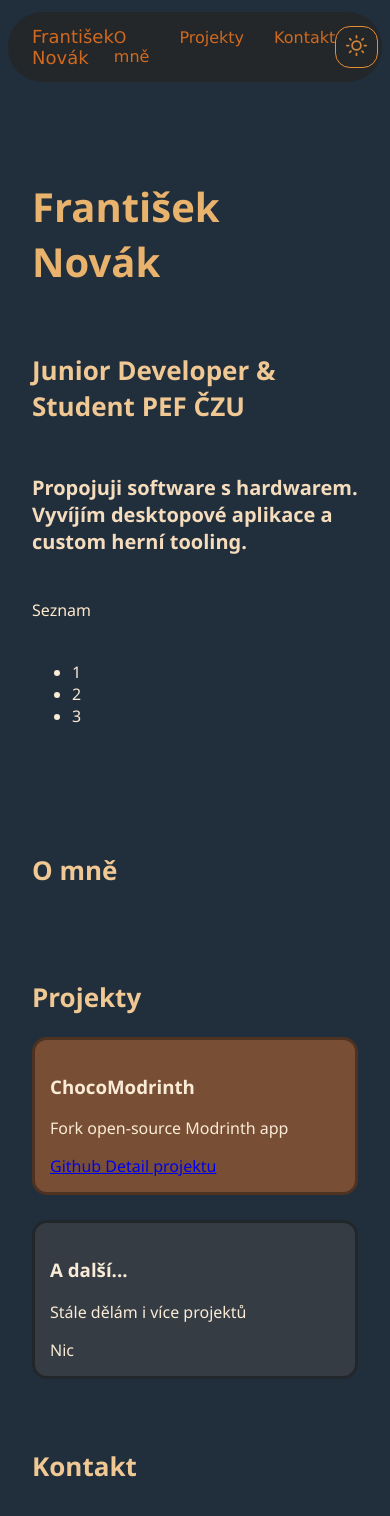
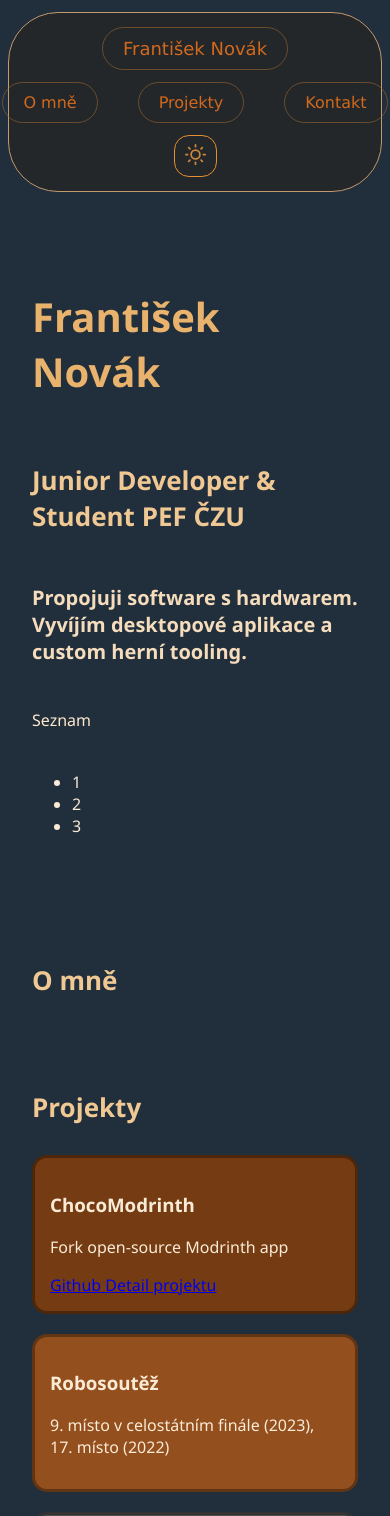
Before and after one commit to FudgeCZ/personal-web, a Next.js app: page / in a window 390 px wide. Shown: the top 1516 px of the page. Built offline with nearby package versions, Linux system fonts and the light colour scheme.

Commit message:
Header a karty pro mobil

```diff
--- a/app/components/Projects.tsx
+++ b/app/components/Projects.tsx
@@ -1,7 +1,22 @@
+"use client";
 import Link from "next/link";
 import Reveal from "./Reveal";
+import { useState } from "react";
 
 export default function Projects() {
+  const [aktivni, setAktivni] = useState(0);
+  function poziceTrida(index: number) {
+    const posun = (index - aktivni + 3) % 3;
+    if (posun === 0) {
+      return "pozice-vpredu";
+    }
+    if (posun === 1) {
+      return "pozice-vlevo";
+    }
+    if (posun === 2) {
+      return "pozice-vpravo";
+    }
+  }
   return (
     <section id="projekty">
       <Reveal>
@@ -9,7 +24,10 @@ export default function Projects() {
       </Reveal>
       <Reveal>
         <div className="karty">
-          <div className="karta karta-choco">
+          <div
+            className={`karta karta-choco ${poziceTrida(0)}`}
+            onClick={() => setAktivni(0)}
+          >
             <h3>ChocoModrinth</h3>
             <p>Fork open-source Modrinth app</p>
             <a
@@ -20,10 +38,20 @@ export default function Projects() {
             </a>
             <Link href="/projekt"> Detail projektu</Link>
           </div>
-          <div className="karta karta-nic">
+          <div
+            className={`karta karta-robo ${poziceTrida(1)}`}
+            onClick={() => setAktivni(1)}
+          >
+            <h3>Robosoutěž</h3>
+            <p>9. místo v celostátním finále (2023), 17. místo (2022)</p>
+          </div>
+          <div
+            className={`karta karta-nic ${poziceTrida(2)}`}
+            onClick={() => setAktivni(2)}
+          >
             <h3>A další...</h3>
             <p>Stále dělám i více projektů</p>
-            <a>Nic</a>
+            <a href="https://github.com/FudgeCZ">Další na GitHubu</a>
           </div>
         </div>
       </Reveal>
--- a/app/style.css
+++ b/app/style.css
@@ -4,10 +4,12 @@
 
   --header-barva: chocolate;
   --header-pozadi: rgba(37, 35, 30, 0.6);
+  --header-hover: rgb(236, 215, 183);
 
   --karty-border: rgba(0, 0, 0, 0.35);
-  --karta-choco-pozadi: rgba(226, 121, 45, 0.45);
-  --karta-dalsi-pozadi: rgba(78, 78, 78, 0.45);
+  --karta-choco-pozadi: rgb(117, 60, 19);
+  --karta-dalsi-pozadi: rgb(78, 78, 78);
+  --karta-robo-pozadi: rgb(148, 79, 30);
 
   --jmeno-barva: rgb(233, 179, 109);
   --h2-barva: rgb(240, 200, 148);
@@ -19,6 +21,7 @@
   --text: rgb(107, 82, 54);
 
   --header-pozadi: rgba(202, 182, 143, 0.6);
+  --header-hover: rgb(95, 60, 8);
 
   --jmeno-barva: rgb(184, 109, 12);
   --h2-barva: rgb(211, 140, 47);
@@ -26,8 +29,12 @@
   --seznam-barva: rgb(117, 90, 54);
 
   --karty-border: rgba(0, 0, 0, 0.65);
-  --karta-choco-pozadi: rgba(207, 108, 36, 0.5);
-  --karta-dalsi-pozadi: rgba(78, 78, 78, 0.55);
+  --karta-choco-pozadi: rgb(148, 79, 30);
+  --karta-choco-text: rgb(255, 190, 106);
+  --karta-robo-pozadi: rgb(148, 79, 30);
+  --karta-robo-text: rgb(255, 190, 106);
+  --karta-dalsi-pozadi: rgb(78, 78, 78);
+  --karta-nic-text: rgb(207, 184, 141);
 }
 body {
   background-color: var(--pozadi);
@@ -53,33 +60,103 @@ h2 {
 }
 
 .karty {
-  display: grid;
-  grid-template-columns: 1fr 1fr;
-  gap: 25px;
+  position: relative; /* kotva — vůči ní se karty budou umisťovat */
+  max-width: 350px;
+  height: 240px; /* absolute děti výšku rodiče neovlivní, musíme ji dát ručně */
+  margin: 30px auto 0;
+  perspective: 1000px; /* oko, znáš z E3 */
 }
-@media (max-width: 800px) {
-  .karty {
-    grid-template-columns: 1fr;
-  }
-}
+
 .karta {
+  position: absolute;
+  top: 0;
+  left: 0;
+  right: 0;
+  bottom: 0;
   padding: 15px;
   border-radius: 15px;
   border: 3px solid var(--karty-border);
+  transition:
+    transform 0.6s,
+    background-color 0.4s,
+    color 0.4s,
+    border-color 0.4s;
 }
 .karta-choco {
   background-color: var(--karta-choco-pozadi);
+  color: var(--karta-choco-text);
+}
+.karta-robo {
+  background-color: var(--karta-robo-pozadi);
+  color: var(--karta-robo-text);
 }
 .karta-nic {
   background-color: var(--karta-dalsi-pozadi);
+  color: var(--karta-nic-text);
 }
+
+.pozice-vpredu {
+  transform: none;
+  z-index: 2;
+}
+.pozice-vlevo {
+  transform: translateX(-92%) rotateY(35deg) rotateX(15deg);
+  scale: 0.85;
+  z-index: 1;
+}
+.pozice-vpravo {
+  transform: translateX(92%) rotateY(-35deg) rotateX(15deg);
+  scale: 0.85;
+  z-index: 1;
+}
+.pozice-vlevo,
+.pozice-vpravo {
+  cursor: pointer;
+}
+.pozice-vlevo:hover {
+  transform: translateX(-92%) rotateY(35deg) rotateX(5deg);
+  scale: 0.9;
+}
+.pozice-vpravo:hover {
+  transform: translateX(92%) rotateY(-35deg) rotateX(5deg);
+  scale: 0.9;
+}
+
+@media (max-width: 950px) {
+  .karta {
+    position: static;
+    transform: translateX(0) rotateY(0) rotateX(0);
+    scale: 1;
+    max-width: 800px;
+  }
+  .karty {
+    height: auto;
+    display: flex;
+    flex-direction: column;
+    gap: 20px;
+  }
+  .pozice-vlevo,
+  .pozice-vpravo {
+    cursor: auto;
+  }
+  .pozice-vlevo:hover,
+  .pozice-vpravo:hover {
+    transform: none;
+    scale: 1;
+  }
+}
+
 header a {
   color: var(--header-barva);
   text-decoration: none;
   font-family: Verdana, Geneva, Tahoma, sans-serif;
 }
+header a:hover {
+  color: var(--header-hover);
+}
 section {
   padding: 24px;
+  scroll-margin-top: 80px;
 }
 footer {
   font-family: "Courier New", Courier, monospace;
@@ -96,12 +173,39 @@ header {
   background-color: var(--header-pozadi);
   backdrop-filter: blur(6px);
   z-index: 1;
-  max-width: 800px;
+  max-width: 1000px;
   margin: 12px auto;
+  white-space: nowrap;
+  border: 1px solid rgb(196, 153, 111);
 }
 nav {
   display: flex;
   gap: 30px;
+}
+.logo {
+  transition: color 0.3s;
+  font-size: 18px;
+}
+.logo:hover {
+  color: var(--header-hover);
+  background-color: rgba(255, 145, 20, 0.1);
+}
+@media (max-width: 550px) {
+  header {
+    flex-direction: column;
+    gap: 12px;
+    border-radius: 50px;
+  }
+  .logo,
+  nav a {
+    white-space: nowrap;
+    border-radius: 999px;
+    border: 1px solid rgba(180, 115, 49, 0.5);
+    padding: 10px 20px;
+  }
+  nav {
+    gap: 40px;
+  }
 }
 #domu {
   display: flex;
@@ -109,16 +213,8 @@ nav {
   gap: 8px;
   max-width: 800px;
   margin: 40px auto;
-  scroll-margin-top: 80px;
 }
 
-.logo {
-  transition: color 0.3s;
-  font-size: 18px;
-}
-.logo:hover {
-  color: rgb(236, 215, 183);
-}
 @keyframes nabeh {
   from {
     opacity: 0; /* neviditelný */
@@ -182,7 +278,6 @@ h3,
 .seznam,
 header,
 nav a,
-.karta,
 header button {
   transition:
     background-color 0.4s,
```
